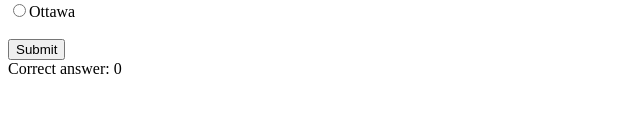
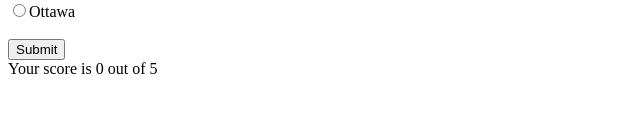
Before and after one commit to acciojob/quiz-with-session-iamanudeep22, a website: page main.html in a window 1280 px wide. Both pictures are taken after a click on the button "Submit". Shown: the part 601-714 px from the top of the page, 0-640 px from the left. Drawn offline with Linux system fonts and the light colour scheme.

Commit message:
created a submission

```diff
--- a/main.html
+++ b/main.html
@@ -102,7 +102,7 @@
     }
   }
   localStorage.setItem("user",count);
-  res.textContent = `Correct answer: ${count}`;
+  res.textContent = `Your score is ${count} out of 5`;
 })
     </script>
   </body>
```
